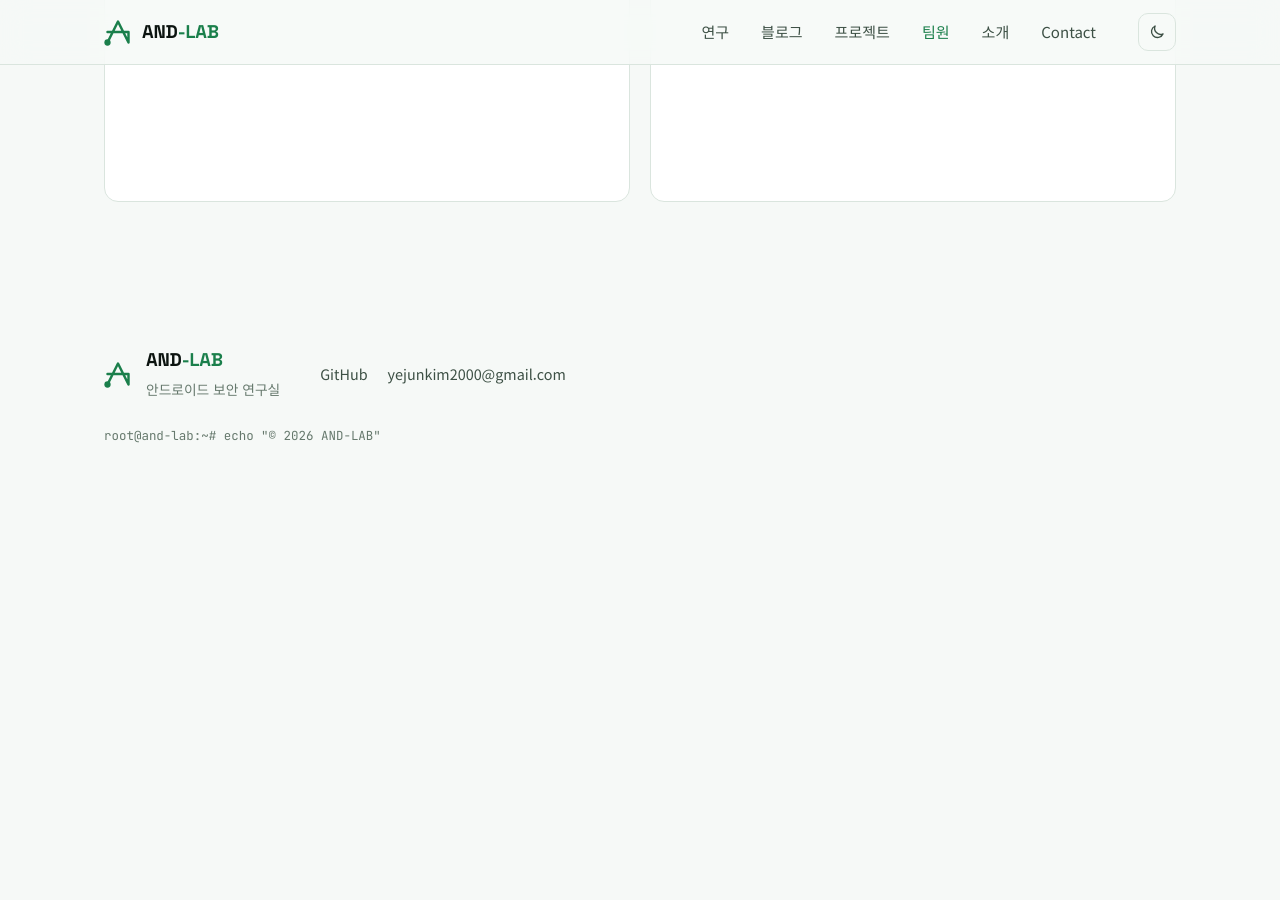
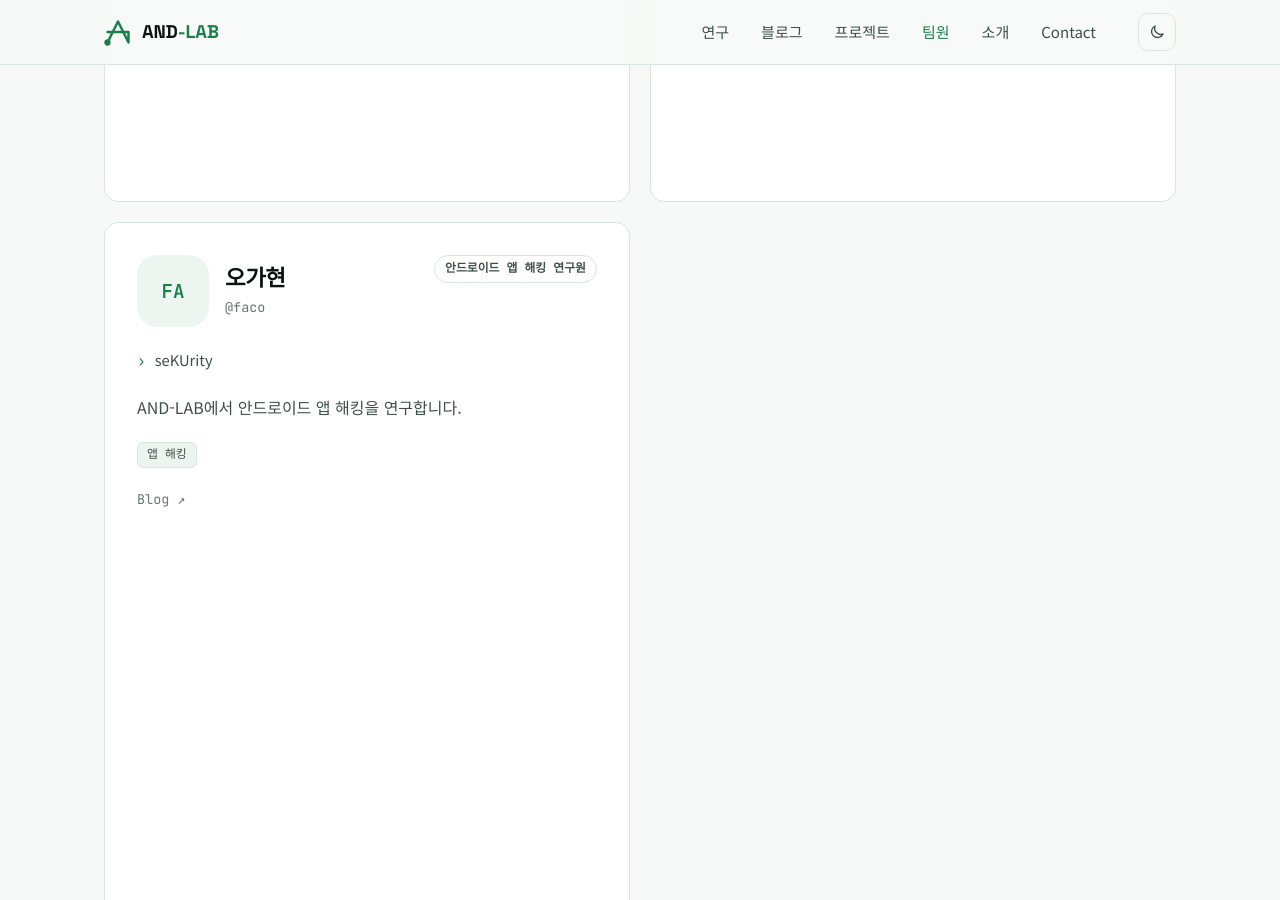
Before and after one commit to WTCYJ/and-lab, a Jekyll site: the page built from team.html, in a window 1280 px wide and 900 px high, scrolled down 1593 px. Built offline with Jekyll 4.4.1, drawn with Linux system fonts in a browser that asks for light colours; before the commit the page ends 2095 px from its top, so only the background shows below that.

Commit message:
팀원 추가: faco(오가현)

```diff
--- a/_data/members.yml
+++ b/_data/members.yml
@@ -85,3 +85,15 @@
   github: kokokyng
   blog: https://repeat-sunshine.tistory.com/
   email: ""
+
+- key: faco
+  name: 오가현
+  handle: faco
+  role: 안드로이드 앱 해킹 연구원
+  affiliations:
+    - seKUrity
+  areas: [app]
+  bio: AND-LAB에서 안드로이드 앱 해킹을 연구합니다.
+  github: ""
+  blog: https://gahyun0123.tistory.com/
+  email: ""
```
